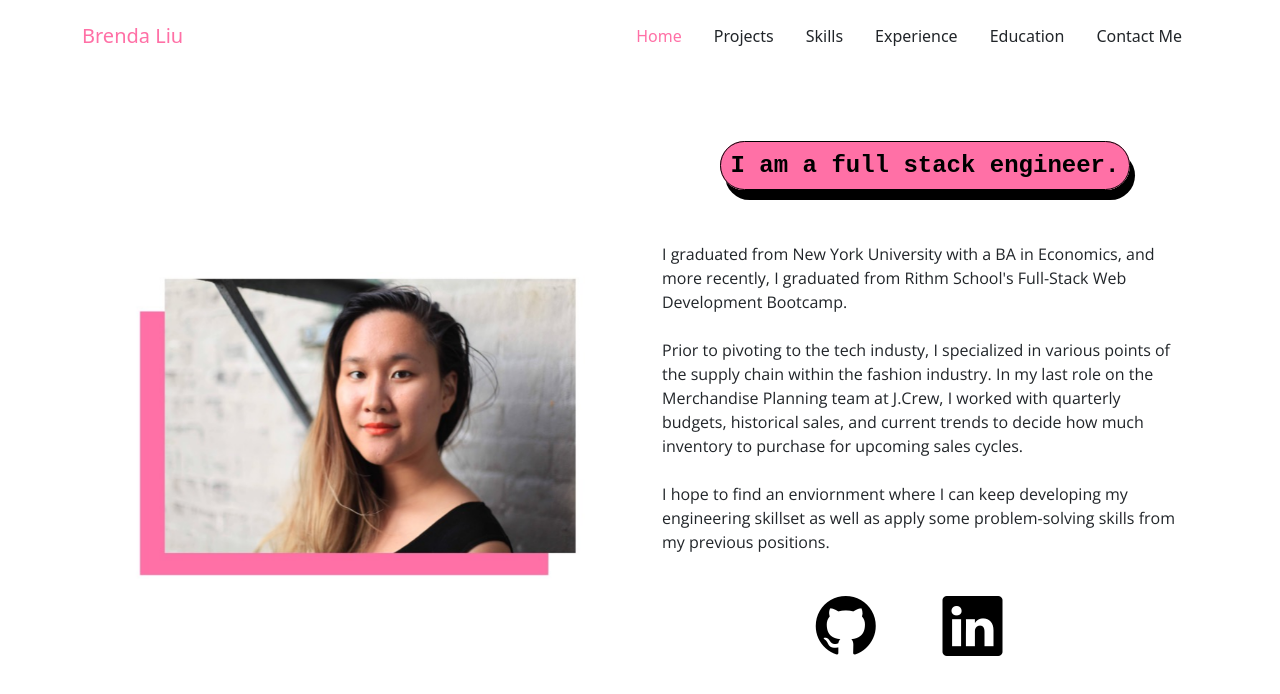
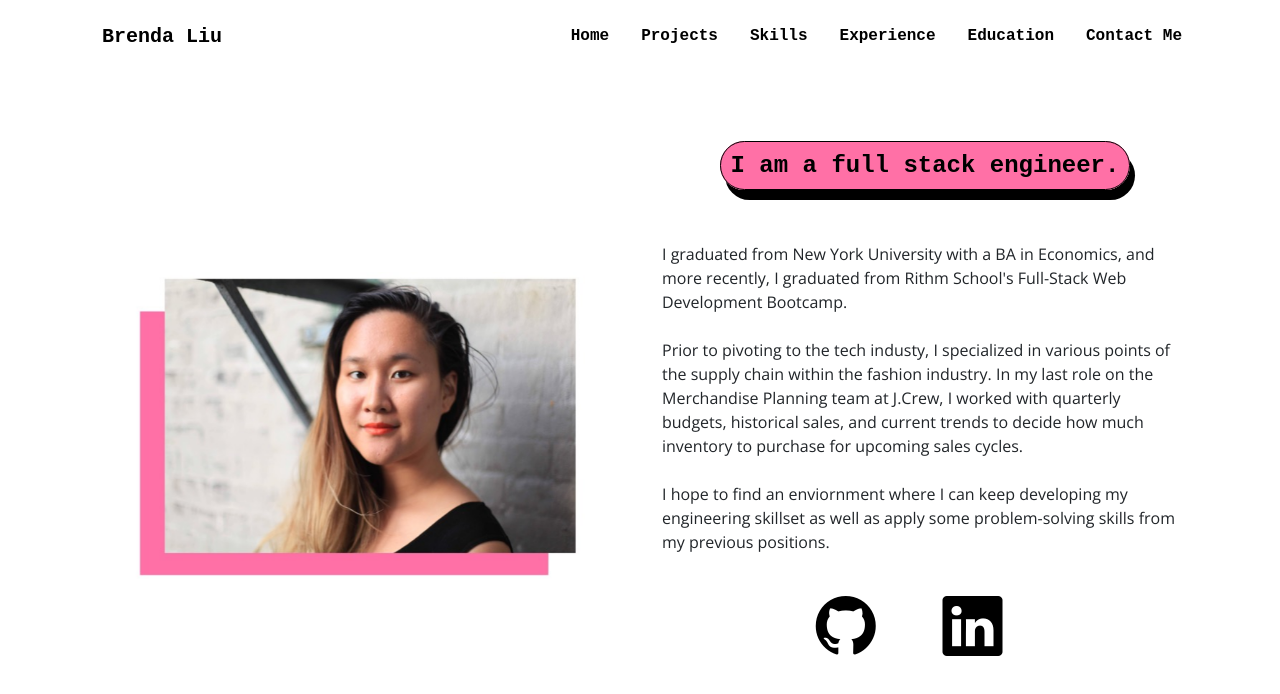
Before and after one commit to brendaliu2/personalpage2, a React (Create React App) app: page / in a window 1280 px wide. Shown: the top 694 px of the page. Built offline with nearby package versions, Linux system fonts and the light colour scheme.

Commit message:
add hash links

```diff
--- a/src/App.js
+++ b/src/App.js
@@ -10,6 +10,7 @@ import skillsList from './Skills/skillsList';
 import contacts from './ContactMe/contacts';
 import Education from './Education/Education';
 import Footer from './Footer/Footer';
+import { BrowserRouter } from 'react-router-dom';
 
 /** Personal Site
  *
@@ -25,11 +26,15 @@ function App() {
 
   return (
     <div className="App">
-      <header>
+      {/* <header>
         <nav>
           <NavBar />
         </nav>
-      </header>
+      </header> */}
+      <BrowserRouter>
+        <NavBar />
+
+
 
         <section id='about-me' className='body'>
           <AboutMe contacts={contacts} />
@@ -57,7 +62,14 @@ function App() {
 
         <Footer />
 
+      </BrowserRouter>
+
+
+
+
     </div>
+
+
   );
 }
 
--- a/src/Navbar/NavBar.css
+++ b/src/Navbar/NavBar.css
@@ -1,13 +1,19 @@
-#nav-link {
+#nav-link,
+#nav-brand {
 	padding: 1em;
+	font-family: 'Courier New', Courier, monospace;
+	font-weight: bold;
 }
 
-.active{
+.active {
 	color: #ff70a6;
 	text-decoration: none;
 }
+.inactive {
+	color: black;
+	text-decoration: none;
+}
 
-.active:hover,
 #nav-link:hover {
 	color: #ff70a6;
 	text-decoration: none;
--- a/src/Navbar/NavBar.js
+++ b/src/Navbar/NavBar.js
@@ -3,6 +3,10 @@ import Nav from 'react-bootstrap/Nav';
 import Navbar from 'react-bootstrap/Navbar';
 import { Link } from 'react-scroll';
 import './NavBar.css';
+import { HashLink, NavHashLink } from 'react-router-hash-link';
+import {
+  useLocation
+} from "react-router-dom";
 
 /** NavBar: displays navbar
  *
@@ -15,21 +19,45 @@ import './NavBar.css';
  * App --> NavBar
  */
 export default function NavBar() {
+  let location = useLocation();
+  console.log('location', location.hash)
+
   return (
     <>
       <Navbar expand="md" fixed='top' className='nav'>
         <Container>
           <Navbar.Brand href="#home" className='text-dark'>
-            <Link activeClass="active" spy to="about-me">
+            {/* <Link activeClass="active" spy to="about-me">
               Brenda Liu
-            </Link>
+            </Link> */}
+            <HashLink smooth to="/#about-me" id='nav-brand' className={`${location.hash}` === '#about-me' ? "active" : "inactive"}>
+              Brenda Liu
+            </HashLink>
           </Navbar.Brand>
           <Navbar.Toggle aria-controls="responsive-navbar-nav" />
           <Navbar.Collapse id="responsive-navbar-nav" className='bg-white'>
             <Nav className="me-auto">
             </Nav>
             <Nav>
-                <Link activeClass="active" spy to="about-me" id='nav-link'>
+              <HashLink smooth to="/#about-me" id='nav-link' className={`${location.hash}` === '#about-me' ? "active" : "inactive"}>
+                Home
+              </HashLink>
+              <HashLink smooth to="/#projects" id='nav-link' className={`${location.hash}` === "#projects" ? "active" : "inactive"}>
+                Projects
+              </HashLink>
+              <HashLink smooth to="/#skills" id='nav-link' className={`${location.hash}` === "#skills" ? "active" : "inactive"}>
+                Skills
+              </HashLink>
+              <HashLink smooth to="/#experience" id='nav-link' className={`${location.hash}` === "#experience" ? "active" : "inactive"}>
+                Experience
+              </HashLink>
+              <HashLink smooth to="/#education" id='nav-link' className={`${location.hash}` === "#education" ? "active" : "inactive"}>
+                Education
+              </HashLink>
+              <HashLink smooth to="/#contact-me" id='nav-link' className={`${location.hash}` === "#contact-me" ? "active" : "inactive"}>
+                Contact Me
+              </HashLink>
+              {/* <Link activeClass="active" spy to="about-me" id='nav-link'>
                 Home
               </Link>
               <Link activeClass="active" spy to="projects" id='nav-link'>
@@ -46,7 +74,7 @@ export default function NavBar() {
               </Link>
               <Link activeClass="active" spy to="contact-me" id='nav-link'>
                 Contact Me
-                </Link>
+              </Link> */}
             </Nav>
           </Navbar.Collapse>
         </Container>
```
Lines whose indentation alone changed are shown as unchanged.
